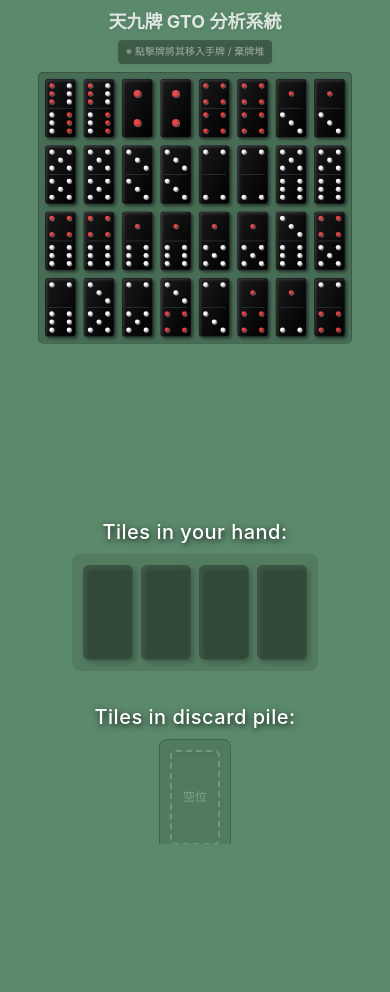
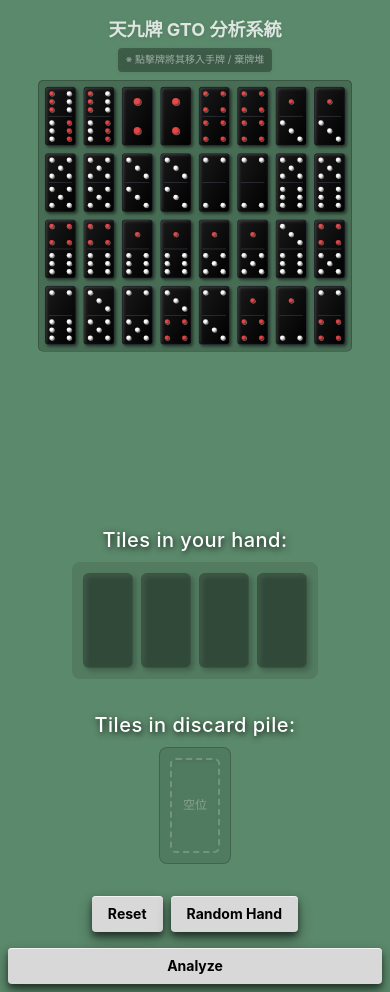
Before and after one commit to pan77775/pai_gow, a React (Vite) app: page / in a window 390 px wide. Before the commit the page ends 844 px from the top, so only its background shows below. Built offline with nearby package versions, Linux system fonts and the light colour scheme.

Commit message:
style(ui): allow vertical scrolling on mobile to ensure all content (discards, buttons) is accessible without truncating

```diff
--- a/src/App.jsx
+++ b/src/App.jsx
@@ -51,10 +51,10 @@ function App() {
   };
 
   return (
-    // 使用 overflow-hidden 結合 h-screen 確保手機版不會出現討厭的捲動條
-    <div className="h-screen w-full overflow-hidden bg-[#5b896b] py-2 sm:py-6 px-2 md:px-10 flex flex-col font-sans text-white relative flex-1">
+    // 使用 min-h-screen 與 overflow-y-auto 允許使用者由上向下滑動以檢視手牌與按鈕區
+    <div className="min-h-screen w-full overflow-y-auto overflow-x-hidden bg-[#5b896b] py-2 sm:py-6 px-2 md:px-10 flex flex-col font-sans text-white relative">
       {/* 頂部全區未分配牌，兩排陳列 */}
-      <h1 className="text-lg md:text-2xl font-bold mb-2 text-white/80 drop-shadow flex flex-col sm:flex-row items-center gap-1 md:gap-4 text-center sm:text-left shrink-0">
+      <h1 className="text-lg md:text-2xl font-bold mb-2 mt-2 text-white/80 drop-shadow flex flex-col sm:flex-row items-center gap-1 md:gap-4 text-center sm:text-left shrink-0">
         天九牌 GTO 分析系統
         <span className="text-[10px] sm:text-xs font-normal text-white/50 bg-black/30 px-2 py-1 rounded">※ 點擊牌將其移入手牌 / 棄牌堆</span>
       </h1>
```
